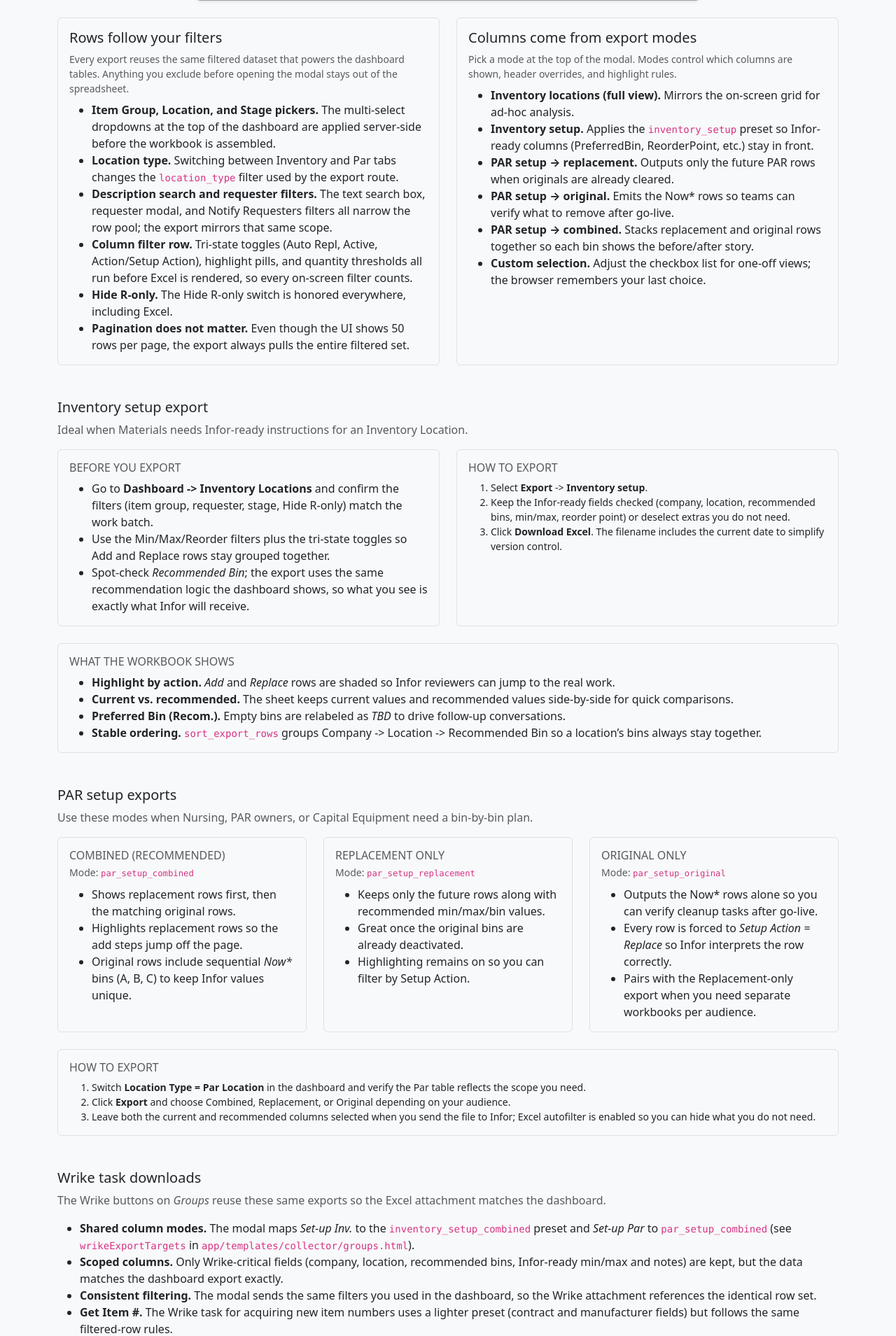
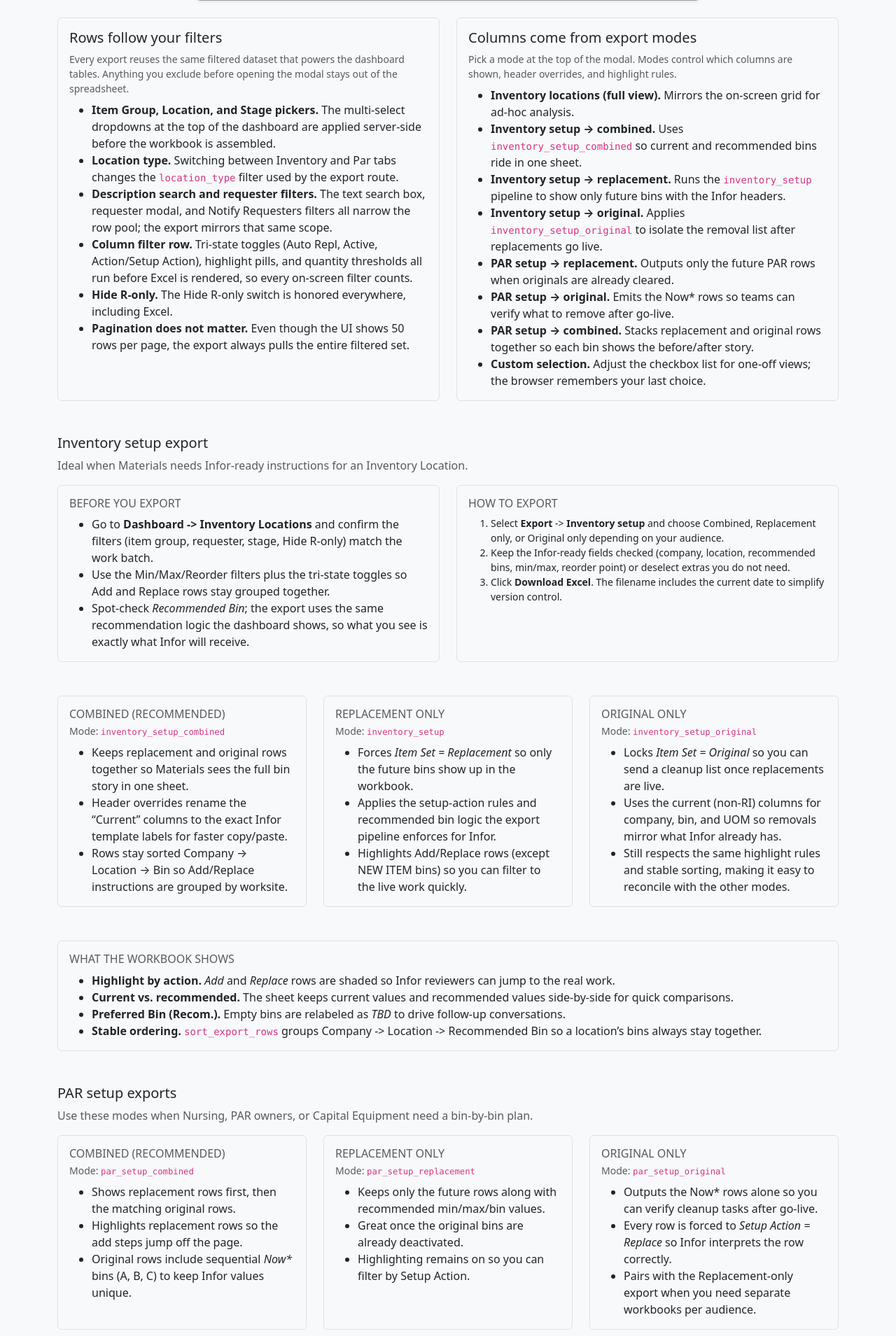
Before and after one commit to Erhezi/A10-PLMTracker, a Python web app: template app/templates/documents/exportGuide.html in a window 1280 px wide. Shown: the part 659-2568 px from the top of the page at 70% size. Run offline with Jinja, Linux system fonts and the light colour scheme; the template is opened without the code that fills it, so the values that code supplies are empty; some libraries are stand-ins or nearby versions; grey boxes are pictures that could not be loaded.

Commit message:
updated export guide description html

```diff
--- a/app/templates/documents/exportGuide.html
+++ b/app/templates/documents/exportGuide.html
@@ -40,7 +40,9 @@
           <p class="small text-muted mb-2">Pick a mode at the top of the modal. Modes control which columns are shown, header overrides, and highlight rules.</p>
           <ul class="mb-0">
             <li><strong>Inventory locations (full view).</strong> Mirrors the on-screen grid for ad-hoc analysis.</li>
-            <li><strong>Inventory setup.</strong> Applies the <code>inventory_setup</code> preset so Infor-ready columns (PreferredBin, ReorderPoint, etc.) stay in front.</li>
+            <li><strong>Inventory setup &rarr; combined.</strong> Uses <code>inventory_setup_combined</code> so current and recommended bins ride in one sheet.</li>
+            <li><strong>Inventory setup &rarr; replacement.</strong> Runs the <code>inventory_setup</code> pipeline to show only future bins with the Infor headers.</li>
+            <li><strong>Inventory setup &rarr; original.</strong> Applies <code>inventory_setup_original</code> to isolate the removal list after replacements go live.</li>
             <li><strong>PAR setup &rarr; replacement.</strong> Outputs only the future PAR rows when originals are already cleared.</li>
             <li><strong>PAR setup &rarr; original.</strong> Emits the Now* rows so teams can verify what to remove after go-live.</li>
             <li><strong>PAR setup &rarr; combined.</strong> Stacks replacement and original rows together so each bin shows the before/after story.</li>
@@ -69,12 +71,49 @@
         <div class="border rounded p-3 h-100">
           <h3 class="h6 text-uppercase text-muted">How to export</h3>
           <ol class="mb-0 small">
-            <li>Select <strong>Export</strong> -> <strong>Inventory setup</strong>.</li>
+            <li>Select <strong>Export</strong> -> <strong>Inventory setup</strong> and choose Combined, Replacement only, or Original only depending on your audience.</li>
             <li>Keep the Infor-ready fields checked (company, location, recommended bins, min/max, reorder point) or deselect extras you do not need.</li>
             <li>Click <strong>Download Excel</strong>. The filename includes the current date to simplify version control.</li>
           </ol>
         </div>
       </div>
+    </div>
+    <div class="row g-4 mt-4">
+      <div class="col-lg-4">
+        <div class="border rounded p-3 h-100">
+          <h3 class="h6 text-uppercase text-muted mb-1">Combined (recommended)</h3>
+          <p class="small text-muted mb-2">Mode: <code>inventory_setup_combined</code></p>
+          <ul class="mb-0">
+            <li>Keeps replacement and original rows together so Materials sees the full bin story in one sheet.</li>
+            <li>Header overrides rename the &ldquo;Current&rdquo; columns to the exact Infor template labels for faster copy/paste.</li>
+            <li>Rows stay sorted Company &rarr; Location &rarr; Bin so Add/Replace instructions are grouped by worksite.</li>
+          </ul>
+        </div>
+      </div>
+      <div class="col-lg-4">
+        <div class="border rounded p-3 h-100">
+          <h3 class="h6 text-uppercase text-muted mb-1">Replacement only</h3>
+          <p class="small text-muted mb-2">Mode: <code>inventory_setup</code></p>
+          <ul class="mb-0">
+            <li>Forces <em>Item Set = Replacement</em> so only the future bins show up in the workbook.</li>
+            <li>Applies the setup-action rules and recommended bin logic the export pipeline enforces for Infor.</li>
+            <li>Highlights Add/Replace rows (except NEW ITEM bins) so you can filter to the live work quickly.</li>
+          </ul>
+        </div>
+      </div>
+      <div class="col-lg-4">
+        <div class="border rounded p-3 h-100">
+          <h3 class="h6 text-uppercase text-muted mb-1">Original only</h3>
+          <p class="small text-muted mb-2">Mode: <code>inventory_setup_original</code></p>
+          <ul class="mb-0">
+            <li>Locks <em>Item Set = Original</em> so you can send a cleanup list once replacements are live.</li>
+            <li>Uses the current (non-RI) columns for company, bin, and UOM so removals mirror what Infor already has.</li>
+            <li>Still respects the same highlight rules and stable sorting, making it easy to reconcile with the other modes.</li>
+          </ul>
+        </div>
+      </div>
+    </div>
+    <div class="row g-4 mt-4">
       <div class="col-12">
         <div class="border rounded p-3">
           <h3 class="h6 text-uppercase text-muted">What the workbook shows</h3>
```
